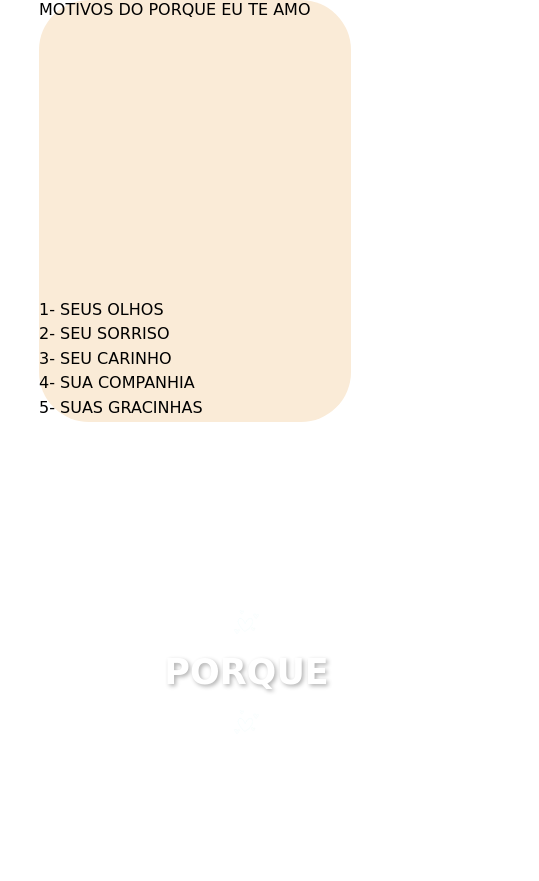
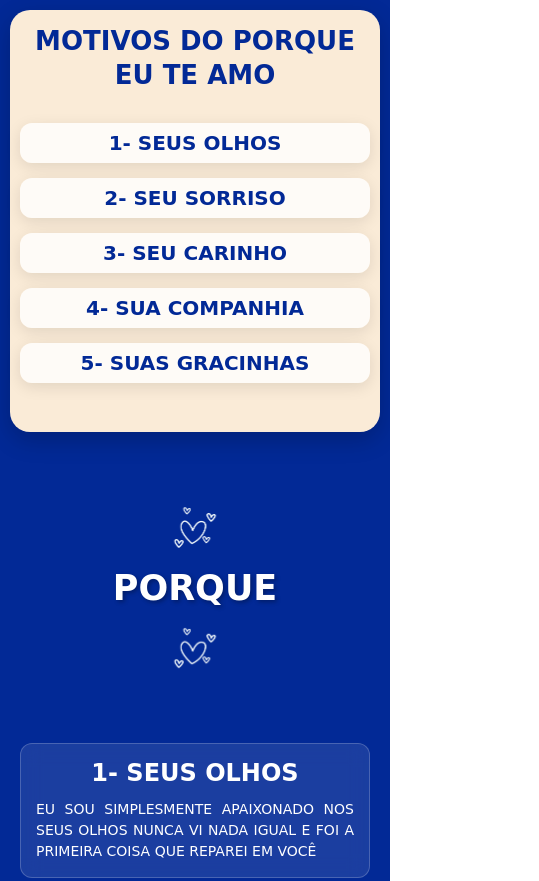
Before and after one commit to henriquechr11/manu, a plain HTML site: page motivos.html in a window 390 px wide. Shown: the top 881 px of the page, 539 px wide, since content can reach past the window. Drawn offline with Linux system fonts and the light colour scheme.

Commit message:
Add files via upload

```diff
--- a/css/motivos.css
+++ b/css/motivos.css
@@ -5,41 +5,97 @@
     font-family: 'Dancing Script', cursive;
 }
 
-#motivos{
+body {
+    overflow-x: hidden;
+    touch-action: manipulation;
+    -webkit-user-select: none;
+    user-select: none;
+}
 
-    height: 50vh;
-    width: 80%;
+/* Estilos gerais da seção */
+section {
+    min-height: 100vh;
+    width: 100%;
+    background-color: #022996;
+    padding: 20px;
+    position: relative;
+}
+
+/* Estilos para a div motivos */
+#motivos {
+    height: auto;
+    min-height: 50vh;
+    width: 90%;
     background-color: antiquewhite;
-    border-radius: 50px;
+    border-radius: 30px;
     position: relative;
     top: 5%;
-    margin-left: 10%;
-    display: grid;
-    grid-template-rows: 300px 1fr;
+    margin: 0 auto 30px auto;
+    display: flex;
+    flex-direction: column;
+    padding: 30px 20px;
+    box-shadow: 0 8px 25px rgba(0, 0, 0, 0.2);
+}
 
+/* Estilos para o título principal */
+.titulo-principal {
+    display: flex;
+    justify-content: center;
+    align-items: center;
+    font-size: 40px;
+    text-align: center;
+    margin-bottom: 30px;
+}
+
+.titulo-principal p {
+    font-family: 'Dancing Script', cursive;
+    font-weight: 700;
+    color: #022996;
+    margin: 0;
+    line-height: 1.2;
 
 }
 
-#m{
-    display: grid;
-
-    grid-row: 1fr 1fr 1fr 1fr;
-
+/* Estilos para a lista de motivos */
+#m {
+    display: flex;
+    flex-direction: column;
+    gap: 15px;
+    min-height: auto;
 }
 
+.motivo-item {
+    display: flex;
+    justify-content: center;
+    align-items: center;
+    font-size: 28px;
+    padding: 12px;
+    background-color: rgba(255, 255, 255, 0.8);
+    border-radius: 20px;
+    color: #022996;
+    font-weight: 600;
+    box-shadow: 0 4px 15px rgba(0, 0, 0, 0.1);
+    transition: transform 0.3s ease;
+}
 
-#pq{
-    height: 100vh;
+.motivo-item:hover {
+    transform: translateY(-2px);
+    box-shadow: 0 6px 20px rgba(0, 0, 0, 0.15);
+}
+
+/* Estilos para a seção pq */
+#pq {
+    height: auto;
+    min-height: 100vh;
     width: 100%;
     border-radius: 0px;
     position: relative;
     top: 10%;
-    margin-left: 10%;
-    display: grid;
-    grid-template-rows: 300px 1fr;
+    margin: 0 auto;
+    display: flex;
+    flex-direction: column;
     font-size: 60px;
-    display: grid;
-    grid-template-rows: 500px 1fr ;
+    padding: 20px 0;
 }
 
 /* Estilos para a div pq1 - elementos lado a lado */
@@ -52,11 +108,12 @@
     margin: 20px auto;
     width: 90%;
     max-width: 800px;
-    margin-left: -6%;
+    margin-left: auto;
+    margin-right: auto;
 }
 
 #pq1 img {
-    height: 5vh;
+    height: 10vh;
     width: auto;
     transition: transform 0.3s ease;
     filter: invert(100%);
@@ -75,21 +132,103 @@
     text-shadow: 2px 2px 4px rgba(0, 0, 0, 0.3);
 }
 
-
-.pq2{
-
-display: grid;
-grid-template-rows: 1fr 1fr 1fr 1fr 1fr;
-
-
+/* Estilos para a div pq2 */
+.pq2 {
+    display: flex;
+    flex-direction: column;
+    gap: 40px;
+    padding: 20px;
+    margin-top: 30px;
 }
 
+.motivo-detalhado {
+    background-color: rgba(255, 255, 255, 0.1);
+    border-radius: 20px;
+    padding: 25px;
+    backdrop-filter: blur(10px);
+    border: 1px solid rgba(255, 255, 255, 0.2);
+}
 
+.motivo-titulo {
+    font-size: 32px;
+    font-weight: bold;
+    color: #ffffff;
+    margin-bottom: 15px;
+    text-align: center;
+}
 
+.motivo-descricao {
+    font-size: 18px;
+    color: #ffffff;
+    line-height: 1.6;
+    text-align: justify;
+    margin: 0;
+}
 
+.motivo-imagem {
+    max-width: 100%;
+    height: auto;
+    border-radius: 15px;
+    box-shadow: 0 6px 20px rgba(0, 0, 0, 0.3);
+    transition: transform 0.3s ease;
+    display: block;
+    margin: 0 auto;
+}
+
+.motivo-imagem:hover {
+    transform: scale(1.05);
+}
 
 /* Media queries para responsividade mobile */
+@media (max-width: 1024px) {
+    section {
+        padding: 15px;
+    }
+
+    #motivos {
+        width: 95%;
+        padding: 25px 15px;
+    }
+
+    .titulo-principal p {
+        font-size: 35px;
+    }
+
+    .motivo-item {
+        font-size: 24px;
+        padding: 12px;
+    }
+
+    #pq1 p {
+        font-size: 50px;
+    }
+
+    .motivo-titulo {
+        font-size: 28px;
+    }
+
+    .motivo-descricao {
+        font-size: 16px;
+    }
+}
+
 @media (max-width: 768px) {
+    #motivos {
+        width: 98%;
+        padding: 20px 15px;
+        border-radius: 25px;
+    }
+
+    .titulo-principal p {
+        font-size: 30px;
+    }
+
+    .motivo-item {
+        font-size: 22px;
+        padding: 10px;
+        border-radius: 15px;
+    }
+
     #pq1 {
         gap: 20px;
         padding: 15px;
@@ -101,11 +240,55 @@ grid-template-rows: 1fr 1fr 1fr 1fr 1fr;
     }
 
     #pq1 img {
-        height: 4vh;
+        height: 8vh;
+    }
+
+    .pq2 {
+        gap: 30px;
+        padding: 15px;
+    }
+
+    .motivo-detalhado {
+        padding: 20px;
+        border-radius: 15px;
+    }
+
+    .motivo-titulo {
+        font-size: 26px;
+    }
+
+    .motivo-descricao {
+        font-size: 15px;
     }
 }
 
 @media (max-width: 480px) {
+    section {
+        padding: 10px;
+    }
+
+    #motivos {
+        width: 100%;
+        padding: 15px 10px;
+        border-radius: 20px;
+        margin-bottom: 20px;
+    }
+
+    .titulo-principal p {
+        font-size: 26px;
+        line-height: 1.3;
+    }
+
+    #m {
+        gap: 15px;
+    }
+
+    .motivo-item {
+        font-size: 20px;
+        padding: 8px;
+        border-radius: 12px;
+    }
+
     #pq1 {
         gap: 15px;
         padding: 10px;
@@ -119,7 +302,7 @@ grid-template-rows: 1fr 1fr 1fr 1fr 1fr;
     }
 
     #pq1 img {
-        height: 3.5vh;
+        height: 6vh;
     }
 
     #pq1 img:first-child {
@@ -129,14 +312,108 @@ grid-template-rows: 1fr 1fr 1fr 1fr 1fr;
     #pq1 img:last-child {
         order: 3;
     }
+
+    .pq2 {
+        gap: 25px;
+        padding: 10px;
+    }
+
+    .motivo-detalhado {
+        padding: 15px;
+        border-radius: 12px;
+    }
+
+    .motivo-titulo {
+        font-size: 24px;
+        margin-bottom: 12px;
+    }
+
+    .motivo-descricao {
+        font-size: 14px;
+        line-height: 1.5;
+    }
 }
 
 @media (max-width: 360px) {
+    .titulo-principal p {
+        font-size: 24px;
+    }
+
+    .motivo-item {
+        font-size: 18px;
+        padding: 6px;
+    }
+
     #pq1 p {
         font-size: 30px;
     }
 
     #pq1 img {
-        height: 3vh;
+        height: 5vh;
+    }
+
+    .motivo-titulo {
+        font-size: 22px;
+    }
+
+    .motivo-descricao {
+        font-size: 13px;
     }
 }
+
+/* Orientação landscape para mobile */
+@media (orientation: landscape) and (max-height: 500px) {
+    section {
+        padding: 8px;
+    }
+
+    #motivos {
+        padding: 15px 10px;
+        margin-bottom: 15px;
+    }
+
+    .titulo-principal p {
+        font-size: 24px;
+        margin-bottom: 15px;
+    }
+
+    #m {
+        gap: 10px;
+    }
+
+    .motivo-item {
+        font-size: 18px;
+        padding: 6px;
+    }
+
+    #pq1 {
+        padding: 10px;
+        gap: 20px;
+    }
+
+    #pq1 p {
+        font-size: 30px;
+    }
+
+    #pq1 img {
+        height: 5vh;
+    }
+
+    .pq2 {
+        gap: 20px;
+        padding: 10px;
+    }
+
+    .motivo-detalhado {
+        padding: 12px;
+    }
+
+    .motivo-titulo {
+        font-size: 20px;
+        margin-bottom: 8px;
+    }
+
+    .motivo-descricao {
+        font-size: 12px;
+    }
+}
```
